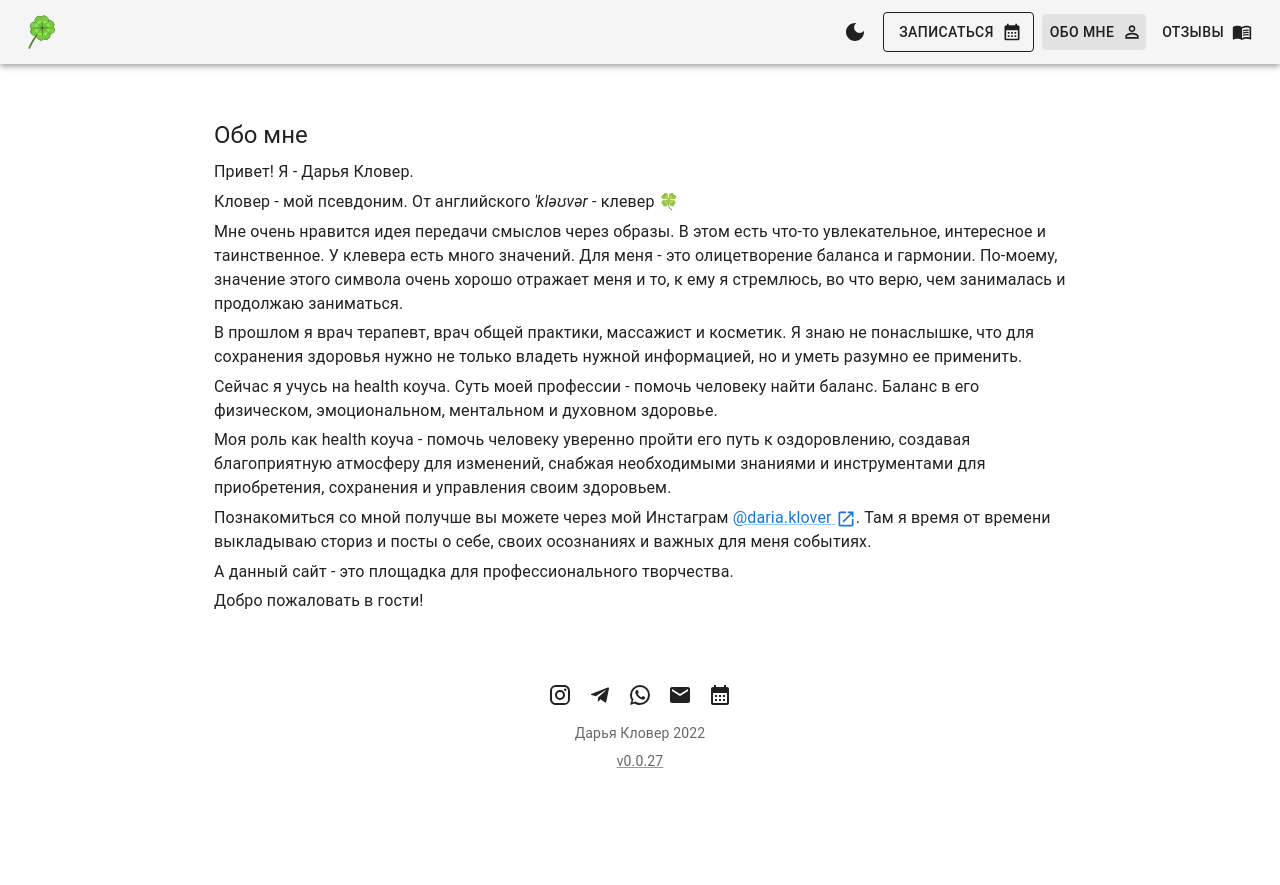
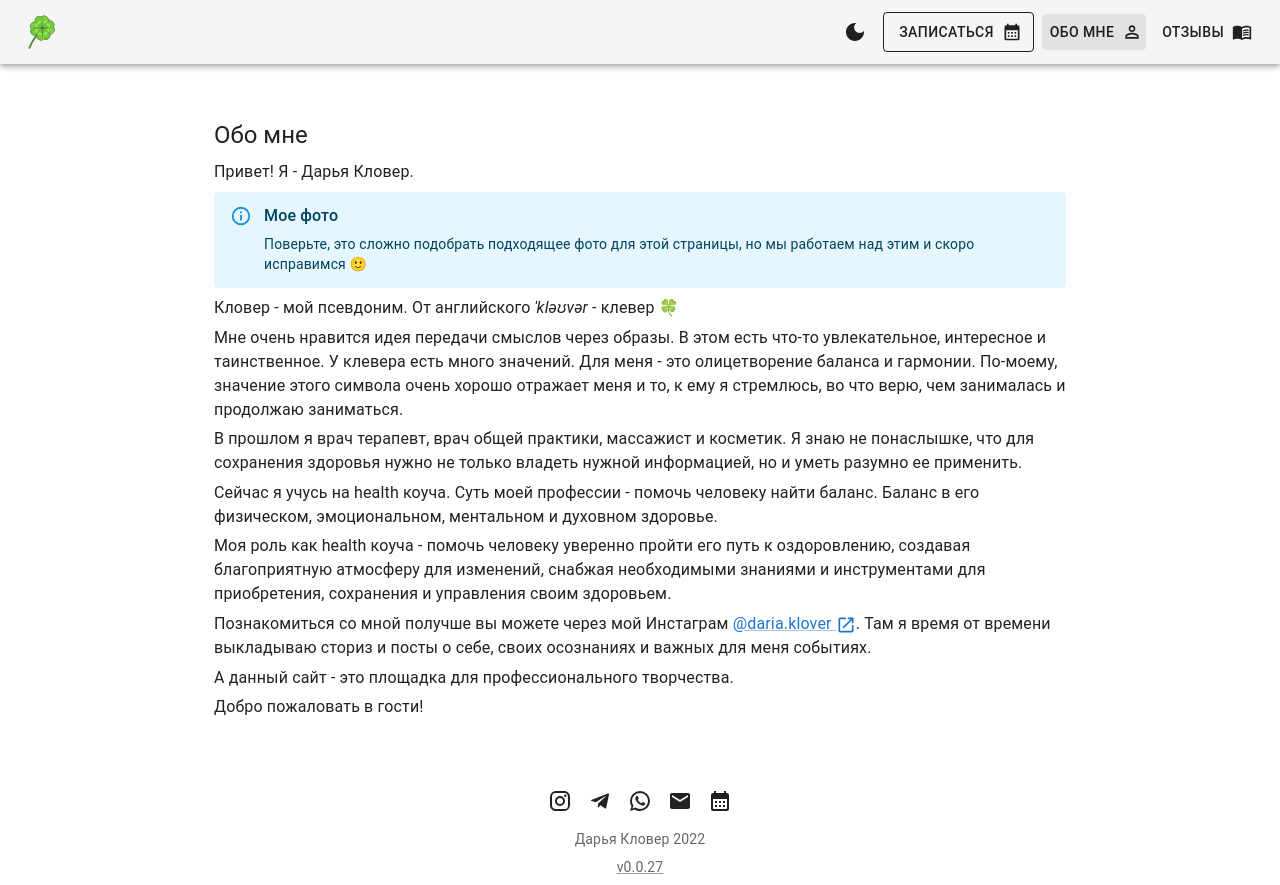
Before and after one commit to SiarheiBobryk/dariaklover, a React (Create React App) app: page /about in a window 1280 px wide. Before the commit the page ends 800 px from the top, so only its background shows below. Built offline with nearby package versions, Linux system fonts and the light colour scheme; a web font is replaced by a local one.

Commit message:
feat: add an alert about a missing photo

```diff
--- a/src/pages/About/About.tsx
+++ b/src/pages/About/About.tsx
@@ -3,6 +3,8 @@ import { Helmet } from 'react-helmet';
 
 import Typography from '@mui/material/Typography';
 
+import Alert from '@mui/material/Alert';
+import AlertTitle from '@mui/material/AlertTitle';
 import Heading from '../../components/Heading';
 import LinkBlank from '../../components/LinkBlank';
 import Paragraph from '../../components/Paragraph';
@@ -13,7 +15,7 @@ export const aboutConstants = {
   spell: `ˈkləʊvər`,
 };
 
-// TODO: It would be great to add a pic here
+// TODO: Add a nice picture here
 function About() {
   const {
     instagram: { href: instagramHref, id: instagramId },
@@ -27,6 +29,10 @@ function About() {
       </Helmet>
       <Heading>{aboutMetaData.heading}</Heading>
       <Paragraph>Привет! Я - {fullName}.</Paragraph>
+      <Alert severity="info">
+        <AlertTitle>Мое фото</AlertTitle>
+        Поверьте, это сложно подобрать подходящее фото для этой страницы, но мы работаем над этим и скоро исправимся 🙂
+      </Alert>
       <Paragraph>
         Кловер - мой псевдоним. От английского <Typography component="i">{aboutConstants.spell}</Typography> - клевер 🍀
       </Paragraph>
```
Also changed, not shown: 1 other file (tests, documents, lock files or other folders).
